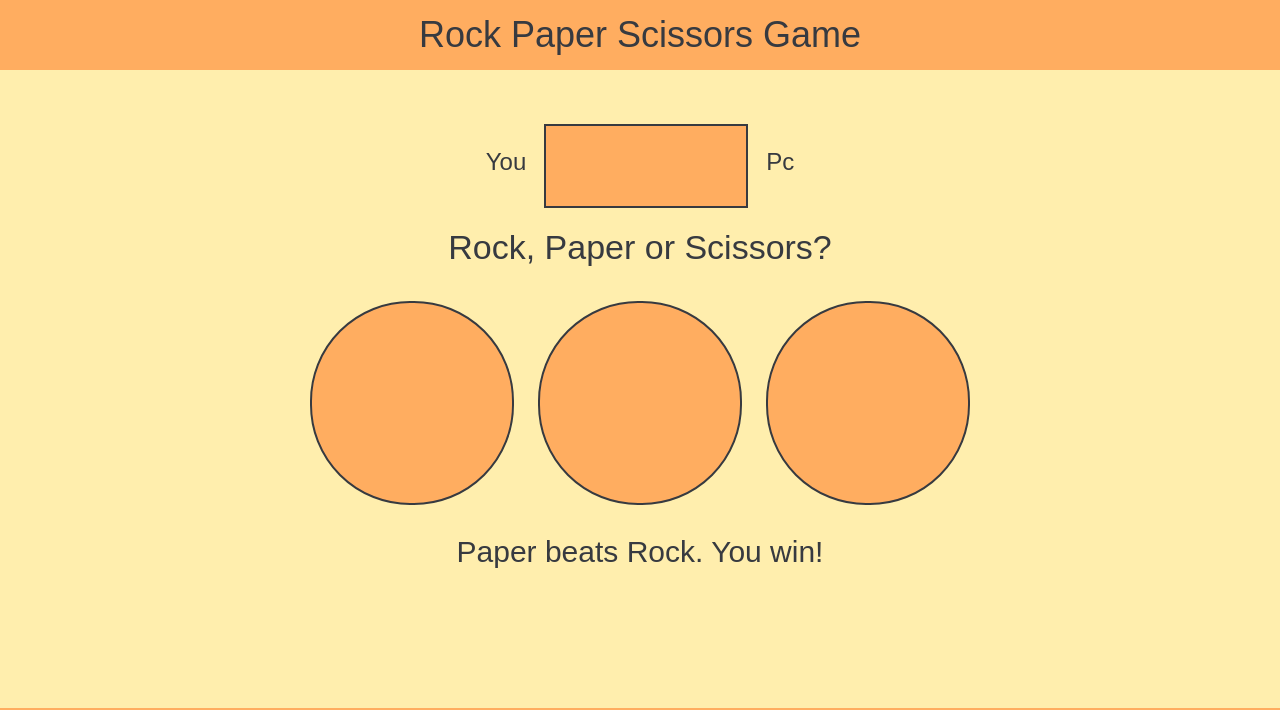
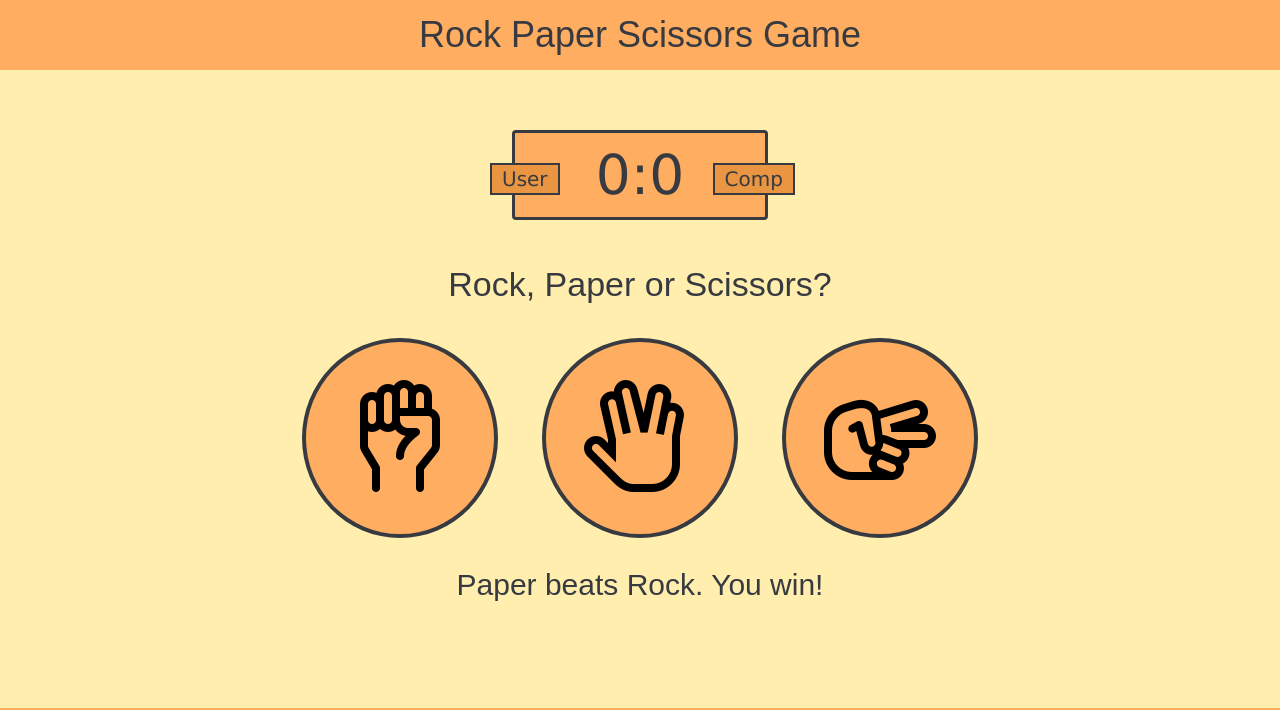
Before and after one commit to CeciliaRava1/rock-paper-scissors-0.1, a plain HTML site: page index.html in a window 1280 px wide. Shown: the top 710 px of the page. Drawn offline with Linux system fonts and the light colour scheme; a web font is replaced by a local one.

Commit message:
feat: Create score board and buttons to choose an option in the game

```diff
--- a/index.html
+++ b/index.html
@@ -1,5 +1,6 @@
 <!DOCTYPE html>
 <html lang="en">
+
 <head>
     <meta charset="UTF-8">
     <meta name="viewport" content="width=device-width, initial-scale=1.0">
@@ -8,31 +9,43 @@
     <link rel="preconnect" href="https://fonts.gstatic.com" crossorigin>
     <link rel="preconnect" href="https://fonts.googleapis.com">
     <link rel="preconnect" href="https://fonts.gstatic.com" crossorigin>
-    <link href="https://fonts.googleapis.com/css2?family=Alata&family=Josefin+Sans:ital,wght@0,100..700;1,100..700&family=Kumbh+Sans:wght@100..900&family=Poppins:ital,wght@0,100;0,200;0,300;0,400;0,500;0,600;0,700;0,800;0,900;1,100;1,200;1,300;1,400;1,500;1,600;1,700;1,800;1,900&family=Preahvihear&display=swap" rel="stylesheet">
+    <link
+        href="https://fonts.googleapis.com/css2?family=Alata&family=Josefin+Sans:ital,wght@0,100..700;1,100..700&family=Kumbh+Sans:wght@100..900&family=Poppins:ital,wght@0,100;0,200;0,300;0,400;0,500;0,600;0,700;0,800;0,900;1,100;1,200;1,300;1,400;1,500;1,600;1,700;1,800;1,900&family=Preahvihear&display=swap"
+        rel="stylesheet">
     <link rel="stylesheet" href="style.css">
     <title>Rock Paper Scissors Game</title>
 </head>
+
 <body>
 
     <div class="title">Rock Paper Scissors Game</div>
 
     <div class="container">
-        <div class="container-score">
-            <p>You</p>
-            <div class="container-score-table"></div>
-            <p>Pc</p>
+
+        <div class="score-board">
+            <div id="user-label" class="badge">User</div>
+            <div id="comp-label" class="badge">Comp</div>
+            <span id="user-score">0</span>:<span id="comp-score">0</span>
         </div>
+
         <p class="container-p">Rock, Paper or Scissors?</p>
-        <div class="container-buttons">
-            <button></button>
-            <button></button>
-            <button></button>
+        <div class="choices">
+            <div class="choice" id="rock">
+                <img src="./img/rock.png" alt="">
+            </div>
+            <div class="choice" id="paper">
+                <img src="./img/paper.png" alt="">
+            </div>
+            <div class="choice" id="scissors">
+                <img src="./img/scissors.png" alt="">
+            </div>
         </div>
         <div class="container-user-message">Paper beats Rock. You win!</div>
     </div>
 
     <footer class="footer">
-        <a href="https://www.linkedin.com/in/cecilia-r-127779246/" target="_blank"><i class="fa-brands fa-linkedin-in"></i></a>
+        <a href="https://www.linkedin.com/in/cecilia-r-127779246/" target="_blank"><i
+                class="fa-brands fa-linkedin-in"></i></a>
         <a href="https://github.com/CeciliaRava1" target="_blank"><i class="fa-brands fa-github"></i></a>
         <p class="p_element">Cecilia Rava, All rights reserved &copy; 2024</p>
     </footer>
@@ -40,4 +53,5 @@
 
     <script src="script.js"></script>
 </body>
+
 </html>
--- a/style.css
+++ b/style.css
@@ -49,20 +49,6 @@ body {
     color: #373A40;
 }
 
-.container-score{
-    display: flex;
-    font-size: 24px;
-    gap: 18px;
-    margin-top: 14px;
-}
-
-.container-score-table{
-    width: 200px;
-    height: 80px;
-    background-color: #FFAD60;
-    border: 2px solid #373A40;
-}
-
 .container-p{
     font-size: 34px;
     margin-top: 20px;
@@ -73,11 +59,60 @@ body {
     font-size: 30px;
 }
 
-/* Buttons section */
-button{
+/* Choices section */
+.choices {
+    text-align: center;
+}
+
+.choice {
+    border: 4px solid #373A40;
     background-color: #FFAD60;
-    padding: 100px;
-    border-radius: 100px;
-    margin: 0px 10px;
+    border-radius: 50%;
+    margin: 0 20px;
+    padding: 30px;
+    display: inline-block;
+    transition: all 0.3s ease;
+}
+
+.choice:hover {
+    cursor: pointer;
+    background-color: #ea9541;
+}
+
+/* Game section */
+.score-board {
+    margin: 20px auto;
+    margin-bottom: 25px;
+    border: 3px solid #373A40;
+    background-color: #FFAD60;
+    border-radius: 4px;
+    text-align: center;
+    width: 220px;
+    color: #373A40;
+    font-size: 55px;
+    padding: 10px 15px;
+    font-family: Verdana, Geneva, Tahoma, sans-serif;
+    position: relative;
+}
+
+.badge {
+    background-color: #ea9541;
+    color: #373A40;
+    font-size: 20px;
+    padding: 2px 10px;
+    font-family: Verdana, Geneva, Tahoma, sans-serif;
     border: 2px solid #373A40;
 }
+
+#user-label, #comp-label{
+    position: absolute;
+    top: 30px;
+}
+
+#user-label{
+    left: -25px;
+}
+
+#comp-label{
+    right: -30px;
+}
```
Also changed, not shown: img/paper.png (added), img/rock.png (added), img/scissors.png (added), 1 other file.
